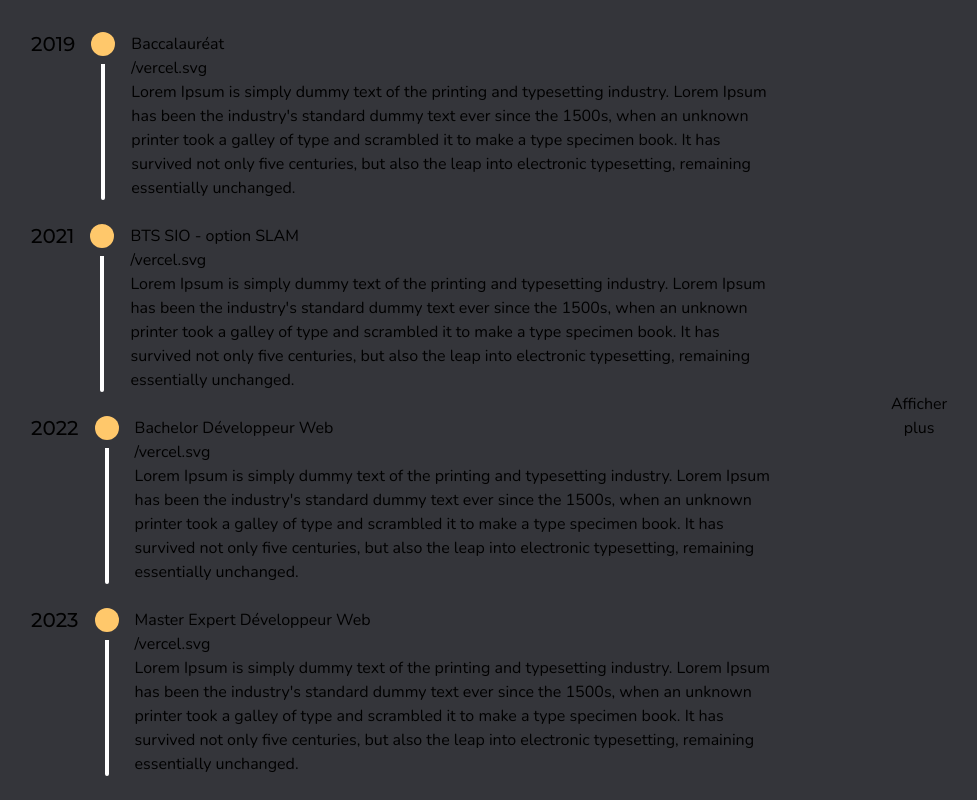
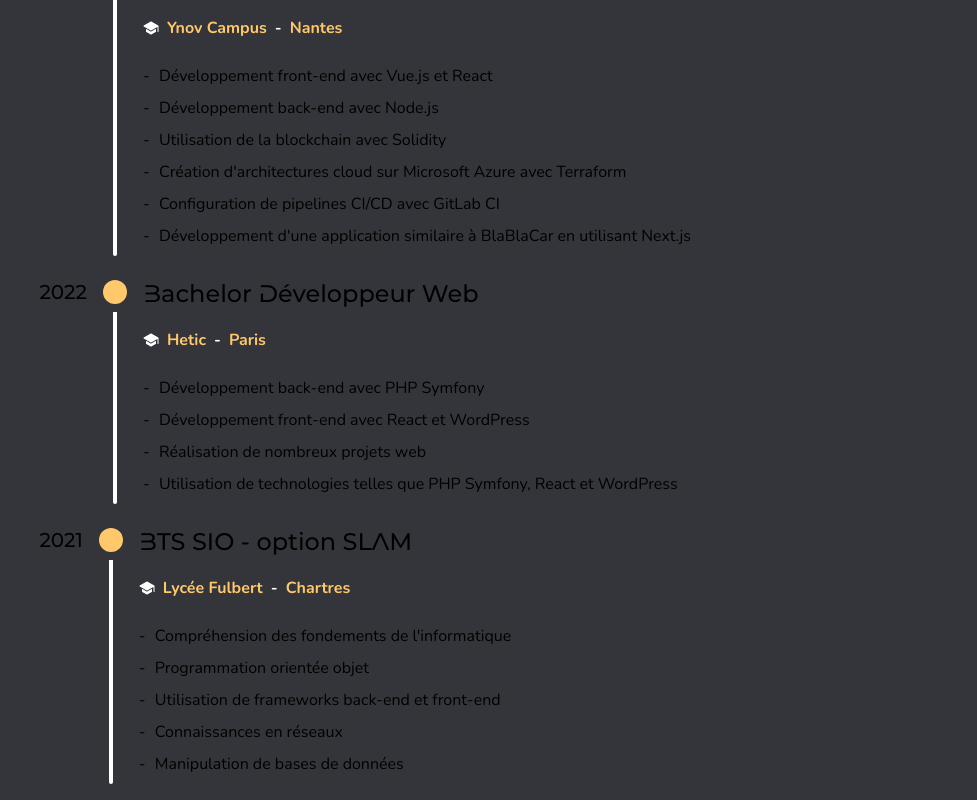
Before and after one commit to IPtitLu/portfolio-2023, a Next.js app in the folder application/: page / in a window 1280 px wide. Shown: the part 1300-2100 px from the top of the page, without its empty margins (191-1168 px from the left). Built offline with nearby package versions, Linux system fonts and the light colour scheme.

Commit message:
add studies content & style

```diff
--- a/application/app/page.tsx
+++ b/application/app/page.tsx
@@ -4,12 +4,13 @@ import { Suspense, useState, useEffect } from 'react';
 import Image from 'next/image';
 import Link from 'next/link';
 import { motion } from "framer-motion";
-import { FaArrowDown } from 'react-icons/fa';
+import { FaArrowDown, FaBuilding, FaCircle, FaRegBuilding } from 'react-icons/fa';
 import { useInView } from "react-intersection-observer";
 import NavigationBar from '../components/navigationBar';
 import Footer from '../components/footer';
 import { Loader } from '../components/loader';
 import { FaGithub, FaLinkedinIn } from "react-icons/fa";
+import { IoSchool } from "react-icons/io5";
 
 import WaveBottom from '../public/wave-2.svg';
 
@@ -21,7 +22,8 @@ interface props {
   date: number;
   title: string;
   localisation: string;
-  content: string;
+  structure: string;
+  competences: string[];
 }
 
 export default function Home() {
@@ -128,6 +130,8 @@ export default function Home() {
           </section>
         </Suspense>
       </Suspense>
+
+      {/*
               <section id='about' className='w-full h-full pb-[-50px] bg-dark' ref={sectionAboutRef}>
                 {sectionAboutLoaded ? (
                   <motion.div
@@ -144,6 +148,8 @@ export default function Home() {
                   </div>
                 )}
               </section>
+      */}
+
       <section id='formations' className='w-full h-full pb-[-50px] bg-dark' ref={sectionFormationsRef}>
         {sectionFormationsLoaded ? (
           <motion.div
@@ -191,23 +197,30 @@ export default function Home() {
                         </div>
                       </div>
                       <div className='flex-1'>
-                              <h3 className='flex-1'>{item.title}</h3>
-                              <h4 className='flex-1'>{item.localisation}</h4>
-                              <p className='flex-1'>{item.content}</p>
+                        <h3 className='flex-1 text-2xl font-montserrat'>{item.title}</h3>
+                        <h4 className='flex-1 mt-4 mb-6 flex flex-row text-orange font-bold'>
+                          <IoSchool
+                            className="w-4 h-auto fill-white mr-2"
+                          />
+                          {item.structure}
+                          <span className='mx-2 text-white'> - </span>
+                          {item.localisation}
+                        </h4>
+                        <p className='flex-1'>
+                          <ul>
+                            {item.competences.map((item: string, index) => (
+                              <li key={index} className='flex flex-row mb-2'>
+                                <div
+                                  className="w-2 h-auto mr-2 ">-
+                                </div> {item}
+                              </li>
+                            ))}
+                          </ul>
+                        </p>
                       </div>
                     </motion.li>
                   ))}
                 </ul>
-                    {!showMore && (
-                      <button onClick={toggleShowMore}>
-                        Afficher plus
-                      </button>
-                    )}
-                    {showMore && (
-                      <button onClick={toggleShowMore}>
-                        Cacher
-                      </button>
-                    )}
               </div>
               <div className={!activeSection ? ' hidden' : 'w-full flex justify-center'}>
                 <ul className='w-full flex flex-col justify-center items-center'>
--- a/application/data/dataExperiences.json
+++ b/application/data/dataExperiences.json
@@ -1,6 +1,56 @@
 [
-    {    "id": 5,    "date": 2019,   "title": "Baccalauréat",    "localisation": "/vercel.svg",  "structure": "company",  "content": "Lorem Ipsum is simply dummy text of the printing and typesetting industry. Lorem Ipsum has been the industry's standard dummy text ever since the 1500s, when an unknown printer took a galley of type and scrambled it to make a type specimen book. It has survived not only five centuries, but also the leap into electronic typesetting, remaining essentially unchanged."  },
-    {    "id": 4,    "date": 2021,   "title": "BTS SIO - option SLAM",    "localisation": "/vercel.svg",  "structure": "company",  "content": "Lorem Ipsum is simply dummy text of the printing and typesetting industry. Lorem Ipsum has been the industry's standard dummy text ever since the 1500s, when an unknown printer took a galley of type and scrambled it to make a type specimen book. It has survived not only five centuries, but also the leap into electronic typesetting, remaining essentially unchanged."  },
-    {    "id": 6,    "date": 2022,   "title": "Bachelor Développeur Web",    "localisation": "/vercel.svg",  "structure": "company",  "content": "Lorem Ipsum is simply dummy text of the printing and typesetting industry. Lorem Ipsum has been the industry's standard dummy text ever since the 1500s, when an unknown printer took a galley of type and scrambled it to make a type specimen book. It has survived not only five centuries, but also the leap into electronic typesetting, remaining essentially unchanged."  },
-    {    "id": 6,    "date": 2023,   "title": "Master Expert Développeur Web",    "localisation": "/vercel.svg",  "structure": "company",  "content": "Lorem Ipsum is simply dummy text of the printing and typesetting industry. Lorem Ipsum has been the industry's standard dummy text ever since the 1500s, when an unknown printer took a galley of type and scrambled it to make a type specimen book. It has survived not only five centuries, but also the leap into electronic typesetting, remaining essentially unchanged."  }
+    {
+        "id": 6,
+        "date": 2023,
+        "title": "Master Expert Développeur Web",
+        "localisation": "Nantes",
+        "structure": "Ynov Campus",
+        "competences": [
+            "Développement front-end avec Vue.js et React",
+            "Développement back-end avec Node.js",
+            "Utilisation de la blockchain avec Solidity",
+            "Création d'architectures cloud sur Microsoft Azure avec Terraform",
+            "Configuration de pipelines CI/CD avec GitLab CI",
+            "Développement d'une application similaire à BlaBlaCar en utilisant Next.js"
+        ]
+    },
+    {
+        "id": 6,
+        "date": 2022,
+        "title": "Bachelor Développeur Web",
+        "localisation": "Paris",
+        "structure": "Hetic",
+        "competences": [
+            "Développement back-end avec PHP Symfony",
+            "Développement front-end avec React et WordPress",
+            "Réalisation de nombreux projets web",
+            "Utilisation de technologies telles que PHP Symfony, React et WordPress"
+        ]
+    },
+    {
+        "id": 4,
+        "date": 2021,
+        "title": "BTS SIO - option SLAM",
+        "localisation": "Chartres",
+        "structure": "Lycée Fulbert",
+        "competences": [
+            "Compréhension des fondements de l'informatique",
+            "Programmation orientée objet",
+            "Utilisation de frameworks back-end et front-end",
+            "Connaissances en réseaux",
+            "Manipulation de bases de données"
+        ]
+    },
+    {
+        "id": 5,
+        "date": 2019,
+        "title": "Baccalauréat",
+        "localisation": "Chartres",
+        "structure": "Lycée Fulbert",
+        "competences": [
+            "Compréhension de la place de l'informatique dans le monde du travail",
+            "Connaissance des principes fondamentaux de l'informatique",
+            "Sensibilisation aux défis et opportunités offerts par le domaine informatique"
+        ]
+    }
 ]
```
Also changed, not shown: application/data/dataStudies.json (+32 -4 lines). Lines whose indentation alone changed are shown as unchanged.
